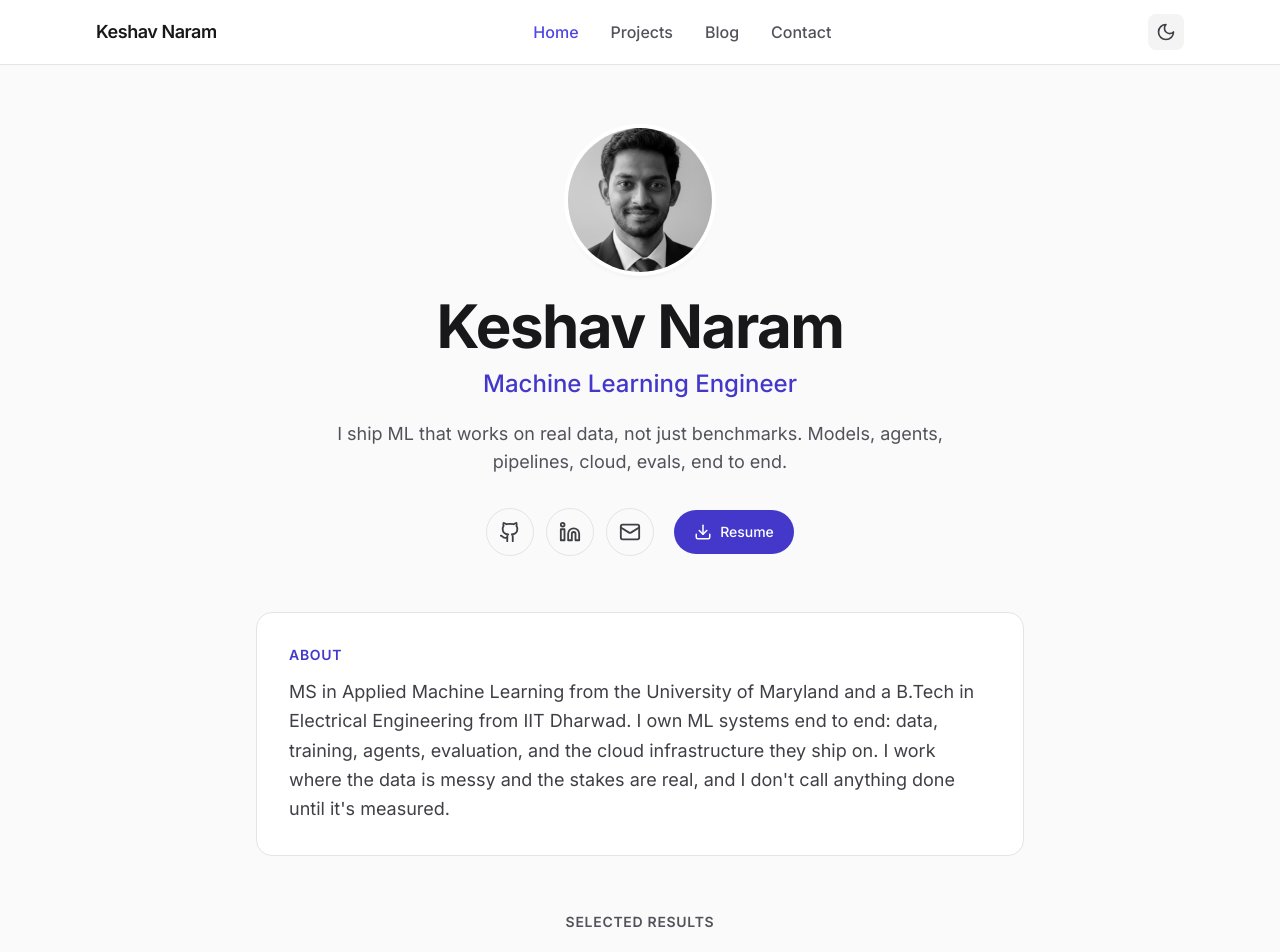
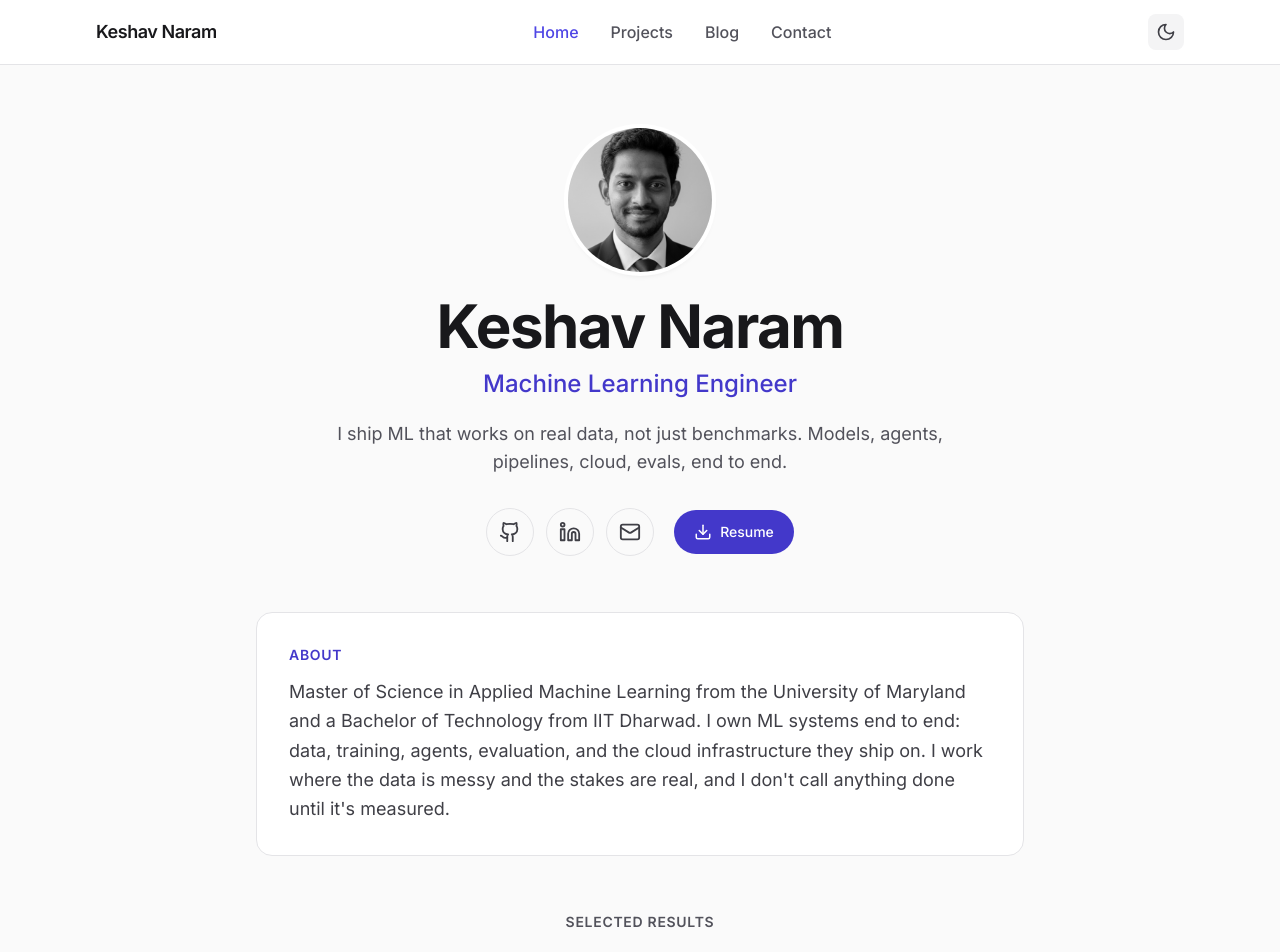
Before and after one commit to Naramkeshav59/naramkeshav59.github.io, a Next.js app: page / in a window 1280 px wide. Shown: the top 952 px of the page. Built offline with nearby package versions, Linux system fonts and the light colour scheme.

Commit message:
Updated resume; spell out degrees

```diff
--- a/data/portfolio-data.js
+++ b/data/portfolio-data.js
@@ -3,7 +3,7 @@ export const portfolioData = {
     name: "Keshav Naram",
     title: "Machine Learning Engineer",
     tagline: "I ship ML that works on real data, not just benchmarks. Models, agents, pipelines, cloud, evals, end to end.",
-    bio: "MS in Applied Machine Learning from the University of Maryland and a B.Tech in Electrical Engineering from IIT Dharwad. I own ML systems end to end: data, training, agents, evaluation, and the cloud infrastructure they ship on. I work where the data is messy and the stakes are real, and I don't call anything done until it's measured.",
+    bio: "Master of Science in Applied Machine Learning from the University of Maryland and a Bachelor of Technology from IIT Dharwad. I own ML systems end to end: data, training, agents, evaluation, and the cloud infrastructure they ship on. I work where the data is messy and the stakes are real, and I don't call anything done until it's measured.",
     email: "naramkeshav59@gmail.com",
     github: "https://github.com/Naramkeshav59",
     linkedin: "https://www.linkedin.com/in/keshav-naram-33a834285/",
```
Also changed, not shown: 1 other file (tests, documents, lock files or other folders).
